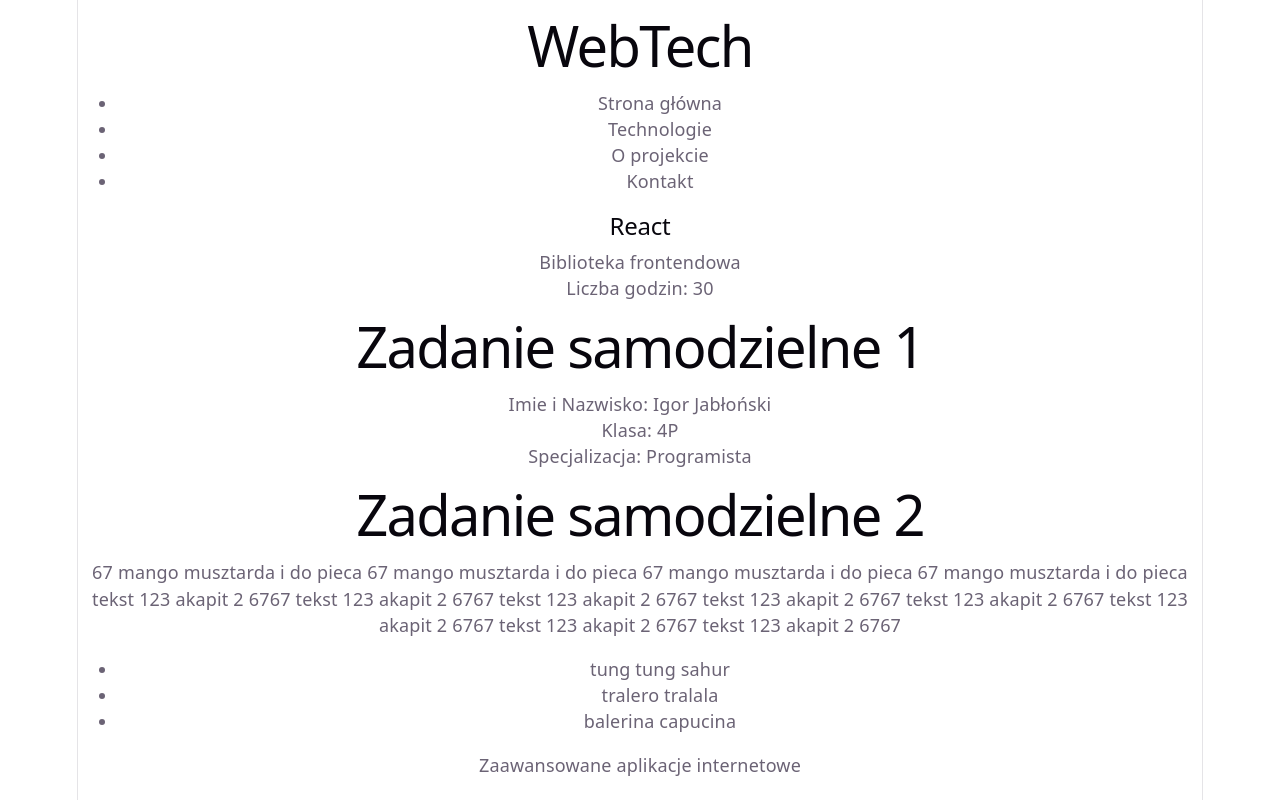
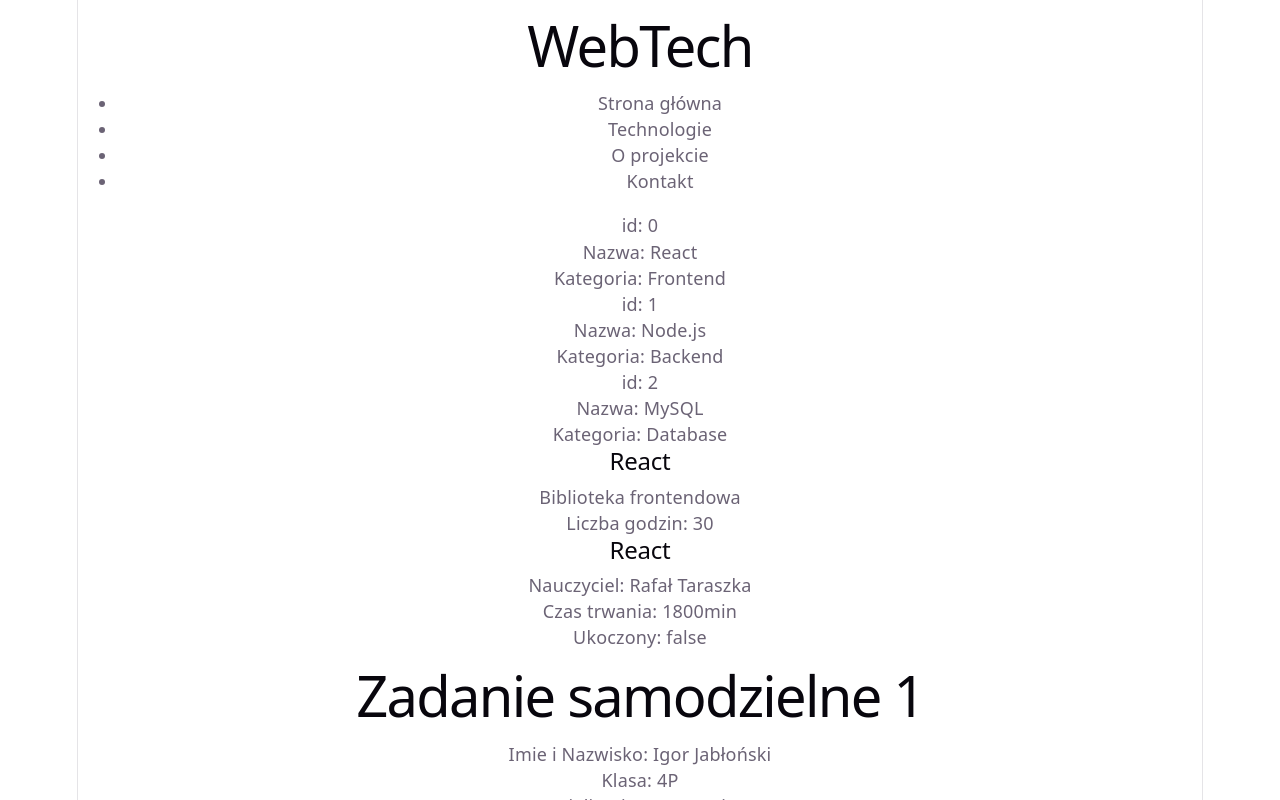
Before and after one commit to IgorJablonski67/IJ_07_WebTech, a React (Vite) app: page / in a window 1280 px wide. Shown: the top 800 px of the page. Built offline with nearby package versions, Linux system fonts and the light colour scheme.

Commit message:
03-Zadanie Daodatkowe

```diff
--- a/src/App.jsx
+++ b/src/App.jsx
@@ -9,8 +9,29 @@ import Navigation from './components/Navigation.jsx'
 import Header from './components/Header.jsx'
 import Footer from './components/footer.jsx'
 import Technology from './components/Technology.jsx'
+import CourseCard from './components/CourseCard.jsx'
 
 function App() {
+
+  const Technologie =[
+    {
+      id:0,
+      name:"React",
+      category:"Frontend"
+    },
+    {
+      id:1,
+      name:"Node.js",
+      category:"Backend"
+    },
+    {
+      id:2,
+      name:"MySQL",
+      category:"Database"
+    }
+  ]
+
+
 
   return (
     <div>
@@ -18,7 +39,22 @@ function App() {
       <Navigation/>
 
       <main>
+
+        <p>id: {Technologie[0].id}</p>
+        <p>Nazwa: {Technologie[0].name}</p>
+        <p>Kategoria: {Technologie[0].category}</p>
+
+        <p>id: {Technologie[1].id}</p>
+        <p>Nazwa: {Technologie[1].name}</p>
+        <p>Kategoria: {Technologie[1].category}</p>
+
+        <p>id: {Technologie[2].id}</p>
+        <p>Nazwa: {Technologie[2].name}</p>
+        <p>Kategoria: {Technologie[2].category}</p>
+
         <Technology />
+
+        <CourseCard />
 
         <Student />
 
--- /dev/null
+++ b/src/components/CourseCard.jsx
@@ -0,0 +1,20 @@
+function CourseCard(){
+
+    const Course={
+        name:"React",
+        teacher:"Rafał Taraszka",
+        hours:30,
+        completed:false
+    }
+
+    return(
+        <section>
+            <h2 className="Tytul">{Course.name}</h2>
+            <p>Nauczyciel: {Course.teacher}</p>
+            <p>Czas trwania: {Course.hours*60}min</p>
+            <p>Ukoczony: {String(Course.completed)}</p>
+        </section>
+    )
+}
+
+export default CourseCard
```
